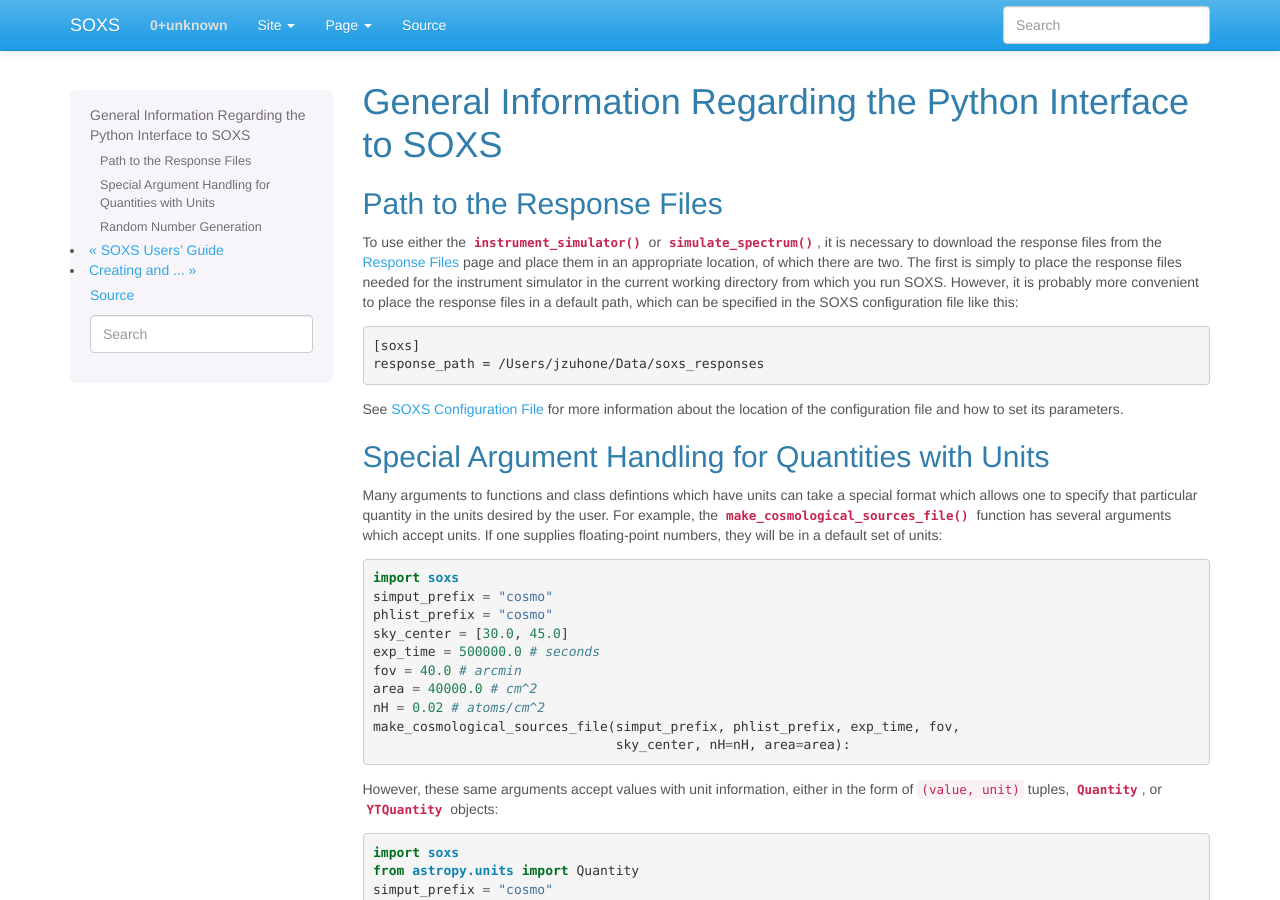
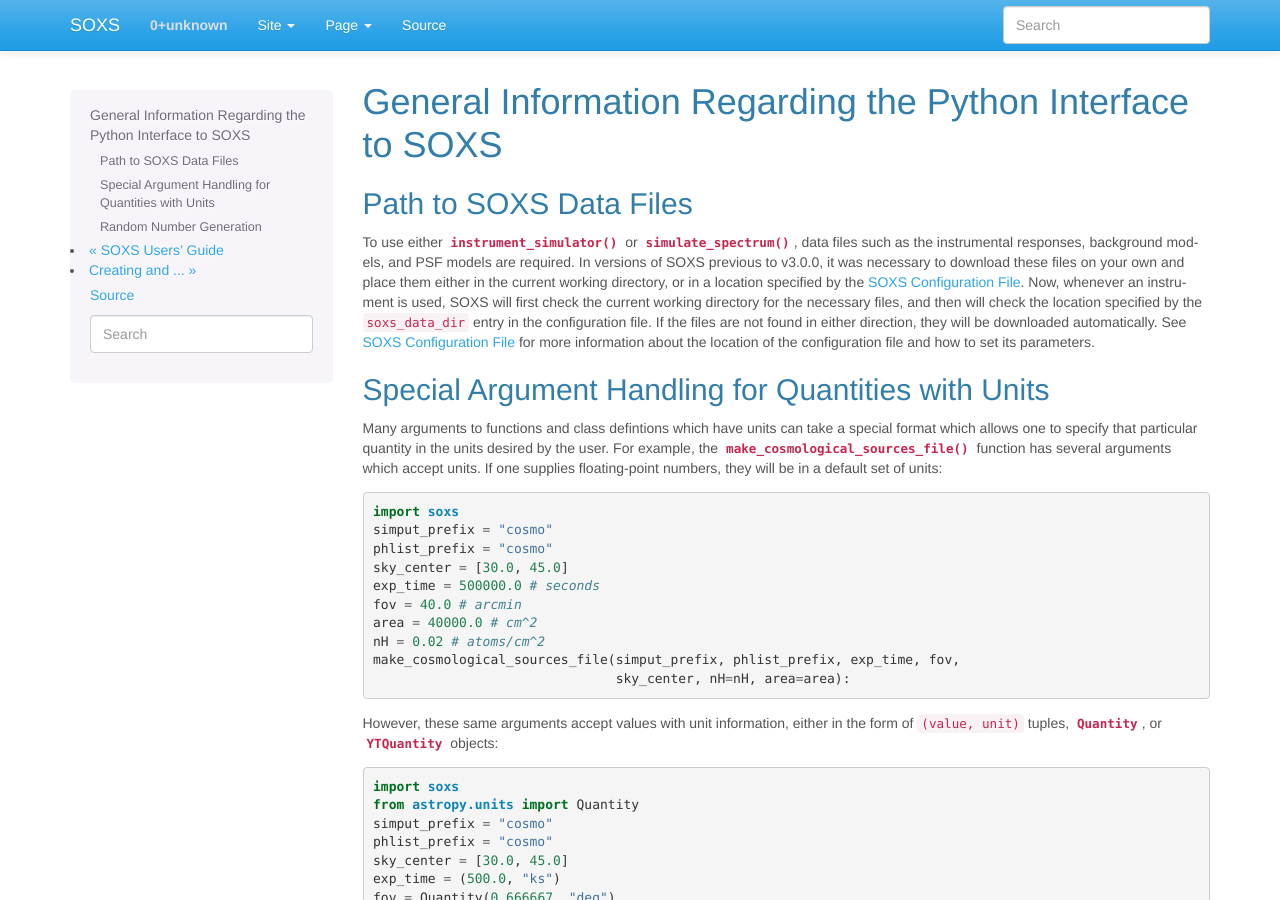
Before and after one commit to lynx-x-ray-observatory/soxs, a Sphinx documentation site: the page built from doc/source/users_guide/general_info.rst, in a window 1280 px wide and 900 px high. Built offline with Sphinx 7.4.7, drawn with Linux system fonts in a browser that asks for light colours.

Commit message:
More doc fixes

```diff
--- a/doc/source/configuration.rst
+++ b/doc/source/configuration.rst
@@ -8,8 +8,8 @@ configuration file. On most systems, this is placed in the ``XDG_CONFIG_HOME``
 environment variable, which is ``$HOME/.config`` for most systems. The
 SOXS configuration file is therefore ``XDG_CONFIG_HOME/soxs/soxs.cfg``.
 
-In version 3.x, these are the options available for customization in the
-configuration file:
+In versions of SOXS post v3.0.0, these are the options available for
+customization in the configuration file:
 
 .. code-block:: text
 
--- a/doc/source/users_guide/general_info.rst
+++ b/doc/source/users_guide/general_info.rst
@@ -5,25 +5,20 @@ General Information Regarding the Python Interface to SOXS
 
 .. _response-path:
 
-Path to the Response Files
---------------------------
+Path to SOXS Data Files
+-----------------------
 
-To use either the :func:`~soxs.instrument.instrument_simulator` or
-:func:`~soxs.instrument.simulate_spectrum`, it is necessary to download the
-response files from the :ref:`responses` page and place them in an appropriate
-location, of which there are two. The first is simply to place the response
-files needed for the instrument simulator in the current working directory
-from which you run SOXS. However, it is probably more convenient to place the
-response files in a default path, which can be specified in the SOXS
-configuration file like this:
-
-.. code-block:: text
-
-    [soxs]
-    response_path = /Users/jzuhone/Data/soxs_responses
-
-See :ref:`config` for more information about the location of the configuration file
-and how to set its parameters.
+To use either :func:`~soxs.instrument.instrument_simulator` or
+:func:`~soxs.instrument.simulate_spectrum`, data files such as the instrumental
+responses, background models, and PSF models are required. In versions of SOXS
+previous to v3.0.0, it was necessary to download these files on your own and
+place them either in the current working directory, or in a location specified
+by the :ref:`config`. Now, whenever an instrument is used, SOXS will first
+check the current working directory for the necessary files, and then will
+check the location specified by the ``soxs_data_dir`` entry in the configuration
+file. If the files are not found in either direction, they will be downloaded
+automatically. See :ref:`config` for more information about the location of the
+configuration file and how to set its parameters.
 
 .. _units:
 
```
Also changed, not shown: doc/source/command_line/general_info.rst (+9 -13 lines).
